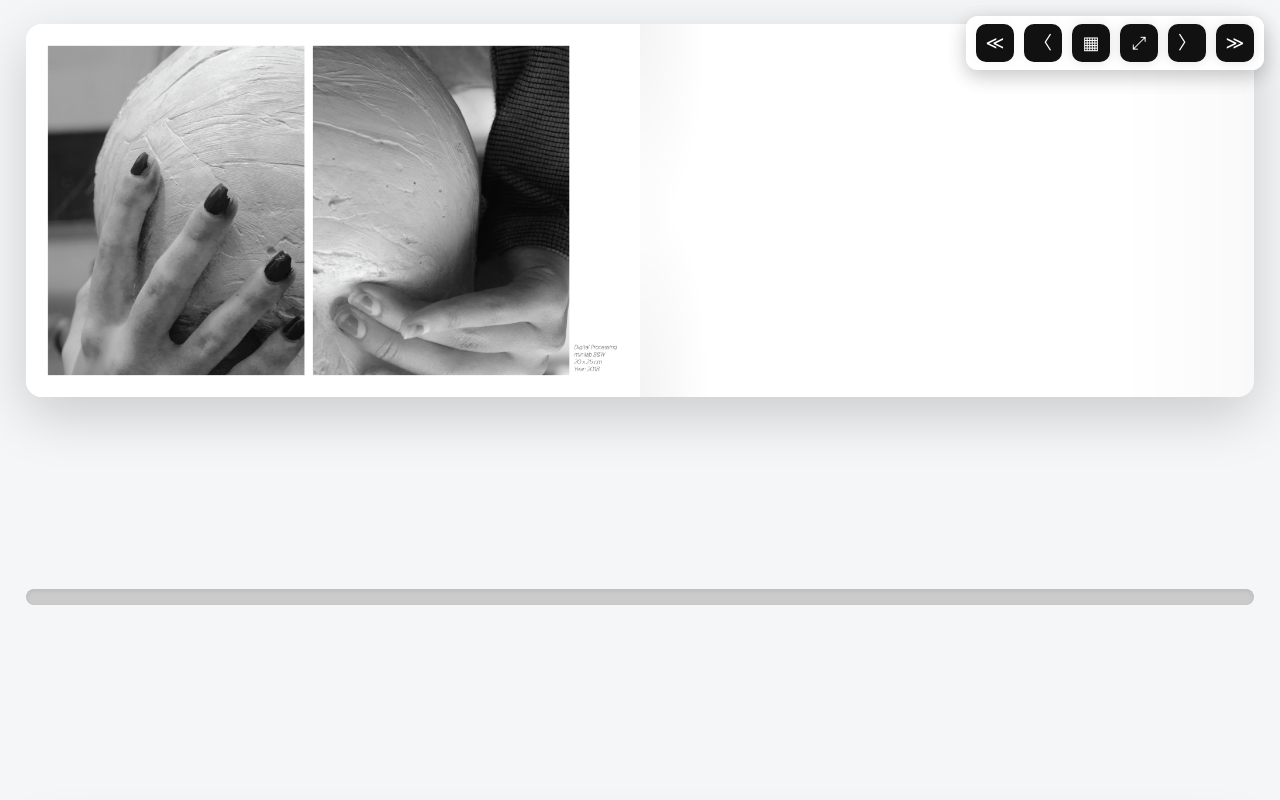
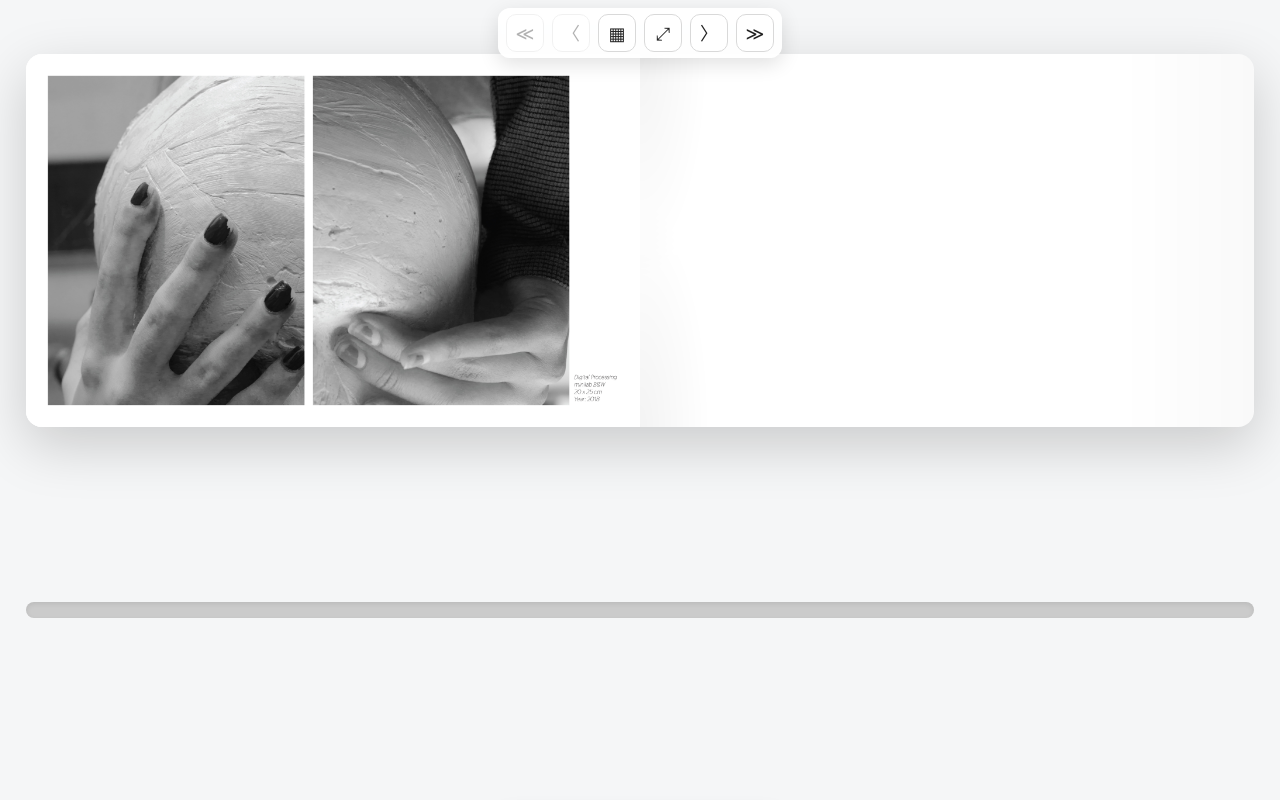
Before and after one commit to jhavargashe/flipbook, a website: page flipbook/index.html in a window 1280 px wide. Shown: the top 800 px of the page. Drawn offline with Linux system fonts and the light colour scheme.

Commit message:
Update styles.css

```diff
--- a/flipbook/styles.css
+++ b/flipbook/styles.css
@@ -1,44 +1,57 @@
 :root{
-  --book-ar: 3/2;                 /* se recalcula según tu 1ª imagen */
+  --book-ar: 3/2;                 /* se recalcula por JS */
   --radius: 16px;
   --shadow: 0 18px 55px rgba(0,0,0,.18);
-  --bg: #f5f6f7;                  /* gris MUY claro del fondo */
+  --bg: #f5f6f7;                  /* gris muy claro */
   --rail: #cbcbcb;
   --fill: #6f6f6f;
+
+  /* tema por defecto = claro (modo normal) */
+  --tc-bg: rgba(255,255,255,.92);
+  --tc-shadow: 0 6px 20px rgba(0,0,0,.12);
+  --icon-bg: #fff;
+  --icon-fg: #222;
+  --icon-bd: #d9d9d9;
 }
 
 *{box-sizing:border-box}
 html,body{height:100%;margin:0;background:var(--bg);font-family:system-ui,-apple-system,Segoe UI,Roboto,Arial,sans-serif}
 button{border:0;background:none;padding:0;cursor:pointer}
 
-/* Contenedor que entra a fullscreen */
 .viewer{
+  position:relative;
   min-height:100vh;
   display:grid;
-  grid-template-rows: auto 1fr auto;
+  grid-template-rows: auto 1fr auto; /* arriba (botones), libro, barra */
   align-items:center;
 }
 
-/* Controles superiores (flotantes, visibles en fullscreen) */
+/* ---------- BARRA SUPERIOR ---------- */
 .top-controls{
-  position:fixed; top:16px; right:16px; display:flex; gap:10px; z-index:10;
-  background: rgba(255,255,255,.88);
-  border-radius:12px; padding:8px 10px;
-  box-shadow: 0 6px 20px rgba(0,0,0,.12);
+  position:absolute;
+  left:50%; transform:translateX(-50%);
+  top:8px; z-index:10;
+  display:flex; gap:8px;
+  background: var(--tc-bg);
+  border-radius:12px; padding:6px 8px;
+  box-shadow: var(--tc-shadow);
   backdrop-filter: blur(6px);
 }
 .icon{
   width:38px; height:38px; border-radius:10px;
-  background:#111; color:#fff; font-size:18px; line-height:38px; text-align:center;
-  transition:transform .12s ease, opacity .12s ease;
+  background: var(--icon-bg);
+  color: var(--icon-fg);
+  border: 1px solid var(--icon-bd);
+  font-size:18px; line-height:38px; text-align:center;
+  transition:transform .12s ease, opacity .12s ease, background .12s ease;
 }
 .icon:disabled{opacity:.35;cursor:not-allowed}
 .icon:hover{transform:translateY(-1px)}
 
-/* Escena y libro */
+/* ---------- LIBRO ---------- */
 .stage{
   display:grid; place-items:center;
-  padding:24px 18px 10px;
+  padding:54px 18px 0;  /* espacio para la barra de arriba */
 }
 .book{
   position:relative;
@@ -49,8 +62,8 @@ button{border:0;background:none;padding:0;cursor:pointer}
   box-shadow:var(--shadow);
   overflow:hidden;
   perspective:2200px;
+  margin-bottom:10px; /* acerca la barra de abajo al libro */
 }
-/* Sombra y volumen tipo Heyzine */
 .gutter{
   position:absolute; inset:0; z-index:1; pointer-events:none;
   background:
@@ -59,8 +72,6 @@ button{border:0;background:none;padding:0;cursor:pointer}
     radial-gradient(120px 100% at 50% 100%, rgba(0,0,0,.14), transparent 60%);
   opacity:.33;
 }
-
-/* Páginas */
 .page{
   position:absolute; inset:0; width:50%; height:100%; z-index:2;
   background:#fff; overflow:hidden;
@@ -79,13 +90,11 @@ button{border:0;background:none;padding:0;cursor:pointer}
 .page.right:hover{ transform: rotateY(-9deg); }
 .page.left:hover { transform: rotateY( 9deg);  }
 .page:hover::after{ opacity:.7 }
-
-/* Zonas clicables */
 .hot{ position:absolute; top:0; width:22%; height:100%; opacity:0; z-index:3; }
 .hot.left{ left:0 } .hot.right{ right:0 }
 
-/* Barra inferior */
-.bar{ display:flex; align-items:center; justify-content:center; padding:8px 18px 22px; }
+/* ---------- BARRA INFERIOR (tipo Heyzine) ---------- */
+.bar{ display:flex; align-items:center; justify-content:center; padding:0 18px 18px; }
 .rail{
   position:relative; width:min(96vw,1280px); height:16px; border-radius:999px;
   background: var(--rail);
@@ -104,5 +113,13 @@ button{border:0;background:none;padding:0;cursor:pointer}
 .slider::-webkit-slider-thumb{ -webkit-appearance:none; width:0; height:0; } /* oculto */
 .slider::-moz-range-thumb{ width:0; height:0; border:0; }                 /* oculto */
 
-/* Fullscreen */
-:fullscreen .top-controls{ position:fixed; } /* siguen visibles */
+/* ---------- FULLSCREEN = tema oscuro y botones arriba-derecha ---------- */
+:fullscreen .top-controls{
+  left:auto; transform:none; right:16px; top:16px;
+}
+:fullscreen .viewer{
+  --tc-bg: rgba(20,20,20,.88);
+  --tc-shadow: 0 10px 30px rgba(0,0,0,.35);
+  --icon-bg:#111; --icon-fg:#fff; --icon-bd:#0000;
+  background:#000;        /* fondo oscuro en fullscreen */
+}
```
